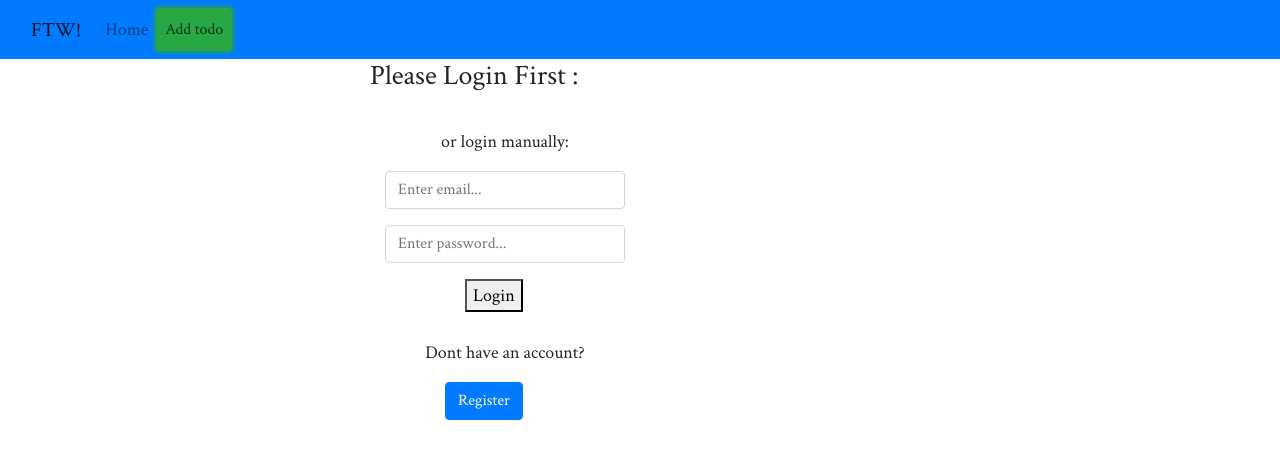
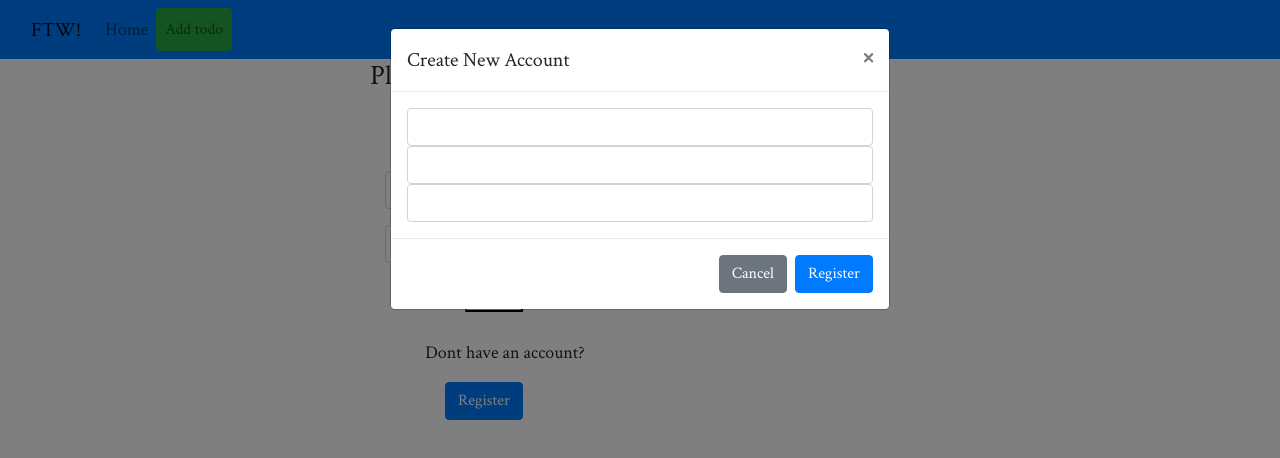
Before and after one commit to kneric/FTW-Fancy-Todo-with-Weather, a plain HTML site: page client/index.html in a window 1280 px wide. Both pictures are taken after a click on the button "Add todo". Drawn offline with nearby package versions, Linux system fonts and the light colour scheme.

Commit message:
remove duedate on todo

```diff
--- a/client/index.html
+++ b/client/index.html
@@ -30,7 +30,7 @@
       <div class="collapse navbar-collapse" id="navbarNavAltMarkup">
         <div class="navbar-nav">
           <a class="nav-item nav-link" href="#">Home <span class="sr-only">(current)</span></a>
-          <button class="nav-item nav-link btn btn-success mr-2" onclick="add()"> Add todo </button>
+          <button class="nav-item nav-link btn btn-success mr-2" data-toggle="modal" data-target="#todoModal"> Add todo </button>
           <button id="logout-btn" class="nav-item nav-link d-none btn btn-warning mr-2" onclick="logout()"> Logout </button>
         </div>
       </div>
@@ -84,7 +84,7 @@
       </div>
     </div>
 
-  <!-- Modal -->
+  <!-- Register Modal -->
     <div class="modal fade" id="registerModal" tabindex="-1" role="dialog" aria-labelledby="registerModalLabel" aria-hidden="true">
       <div class="modal-dialog modal-md" role="document">
         <div class="modal-content">
@@ -107,6 +107,29 @@
       </div>
     </div>
 
+    <!-- Todo Modal -->
+    <div class="modal fade" id="todoModal" tabindex="-1" role="dialog" aria-labelledby="todoModalLabel" aria-hidden="true">
+      <div class="modal-dialog modal-md" role="document">
+        <div class="modal-content">
+          <div class="modal-header">
+            <h5 class="modal-title" id="todoModalLabel">Create New Account</h5>
+            <button type="button" class="close" data-dismiss="modal" aria-label="Close">
+              <span aria-hidden="true">&times;</span>
+            </button>
+          </div>
+          <div class="modal-body">
+            <input id="newTask" type="text" class="form-control" aria-label="Task">
+            <input id="newEmail" type="email" class="form-control" aria-label="Email">
+            <input id="newPassword" type="password" class="form-control" aria-label="Password">
+          </div>
+          <div class="modal-footer">
+            <button type="button" class="btn btn-secondary" data-dismiss="modal">Cancel</button>
+            <button type="button" class="btn btn-primary" data-dismiss="modal" onclick="register()" >Register</button>
+          </div>
+        </div>
+      </div>
+    </div>
+
     <!-- Todo Card -->
     <div class="row d-none" id="loggedIn">
       <div class="col-lg-12 col-md-12 col-sm-12">
@@ -117,7 +140,6 @@
             <div class="card">
               <div class="card-body text-center">
                 <p><strong>Task</strong></p>
-                <p>Due Date: </p>
                 <p>Priority: </p>
                 <p>Description: </p>
                 <p>lalalala</p>
--- a/server/controllers/todo.js
+++ b/server/controllers/todo.js
@@ -2,13 +2,12 @@ const jwt = require ('jsonwebtoken');
 const Todo = require('../models/todo');
 
 const createTodo = (req, res)=> {
-  const {task, dueDate, description, priority} = req.body
+  const {task, description, priority} = req.body
   const loggedInUser = jwt.verify(req.body.token, process.env.secretKey);
 
   Todo.create({
     userId: loggedInUser._id,
     task,
-    dueDate,
     description,
     priority
   })
```
